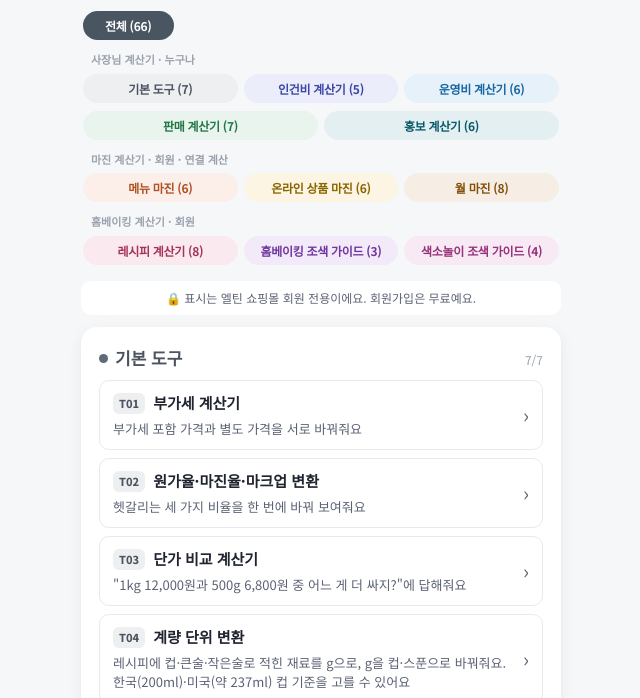
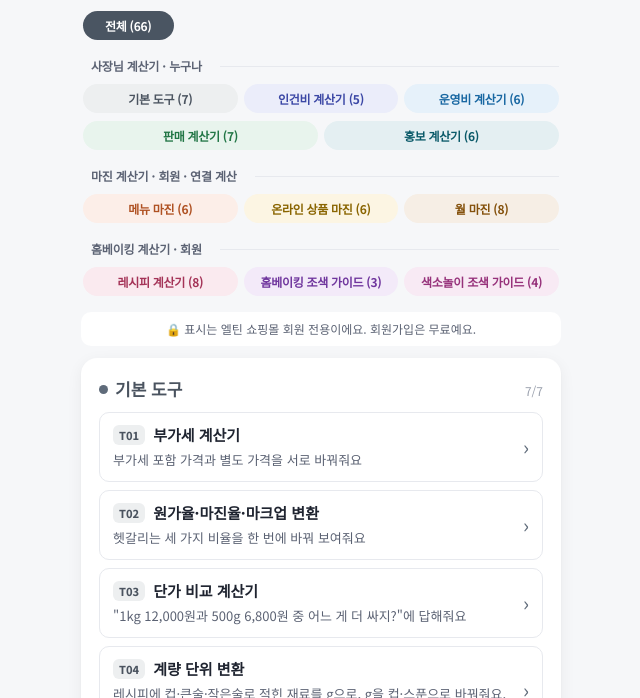
Before and after one commit to wooseli57/eltin-calculators, a plain HTML site: page index.html in a window 1280 px wide. Shown: the part 102-800 px from the top of the page, without its empty margins (319-959 px from the left). Drawn offline with Linux system fonts and the light colour scheme.

Commit message:
목록 대분류 이름표: 평소엔 구분 제목, 눌림 시 짙은 배경+흰 글자
Co-Authored-By: Claude Opus 5.5 <noreply@anthropic.com>

```diff
--- a/index.html
+++ b/index.html
@@ -11,9 +11,15 @@
 /* 분류 버튼: 맨 앞 "전체", 그다음 대분류별 줄 (사장님 / 마진 / 홈베이킹 계산기). 대분류 이름표를 누르면 그 대분류만. 글자는 분류 이름 그대로, 좁으면 두 줄로 */
 .jump{display:flex;flex-direction:column;gap:8px;padding:2px 2px 4px}
 .jump-row{display:grid;gap:6px}
-.jump .jump-label{all:unset;box-sizing:border-box;font-size:11px;font-weight:700;color:var(--ink-3);margin:2px 0 -3px 4px;cursor:pointer;align-self:flex-start;border-radius:6px;padding:1px 4px}
-.jump .jump-label:hover,.jump .jump-label:focus-visible{color:var(--ink);text-decoration:underline;text-underline-offset:2px}
-.jump .jump-label.on{color:var(--ink);text-decoration:underline;text-underline-offset:2px}
+/* 대분류 이름표: 평소엔 구분 제목(이름 + 오른쪽 옅은 선), 눌린 상태엔 이름만 '전체' 버튼처럼 짙은 배경 + 흰 글자 (2026-11-28 대표 요청)
+   선택자에 button을 넣어 아래 `.jump button.on`보다 우선하게 하고, 배경은 이름(span)에만 칠함 */
+.jump button.jump-label{all:unset;box-sizing:border-box;display:flex;align-items:center;gap:8px;width:100%;font-size:12px;font-weight:700;letter-spacing:-.2px;color:var(--ink-2);margin:6px 0 -2px;padding:0;cursor:pointer}
+.jump button.jump-label::after{content:"";flex:1;height:1px;background:var(--line)}
+.jump button.jump-label span{border-radius:999px;padding:3px 10px;margin-left:-2px}
+.jump button.jump-label:hover span{color:var(--ink);background:#E6E9ED}
+.jump button.jump-label:focus-visible span{outline:2px solid #A9B1BE;outline-offset:1px}
+.jump button.jump-label.on{background:none;color:var(--ink-2)}
+.jump button.jump-label.on span{color:#fff;background:#4A5562}
 .jump button{min-width:0;text-align:center;border:0;cursor:pointer;font:inherit;font-size:12px;font-weight:700;letter-spacing:-.3px;line-height:1.25;color:var(--brand-dark);background:var(--brand-soft);
   border-radius:16px;padding:7px 4px;word-break:keep-all}
 .jump button.on{color:#fff;background:var(--brand-dark)}
@@ -111,7 +117,7 @@ function draw(d){
   const rowsOf = cats => { if(cats.length <= MAX_ROW) return [cats]; const h = Math.ceil(cats.length / 2); return [cats.slice(0, h), cats.slice(h)]; };
   GROUPS = groups;
   $("#jump").innerHTML = `<button type="button" class="all on" data-f="">전체 (${d.calculators.length})</button>`
-    + groups.map(g => `${g.name ? `<button type="button" class="jump-label" data-g="${g.no}">${esc(gLabel(g))}</button>` : ""}${
+    + groups.map(g => `${g.name ? `<button type="button" class="jump-label" data-g="${g.no}"><span>${esc(gLabel(g))}</span></button>` : ""}${
       rowsOf(g.cats).map(cats => `<div class="jump-row" style="grid-template-columns:repeat(${cats.length},minmax(0,1fr))">${
         cats.map(k => `<button type="button" data-cat="${k}" data-f="${k}">${esc(byCat[k].name)} (${cnt(k)})</button>`).join("")}</div>`).join("")}`).join("");
 
```
